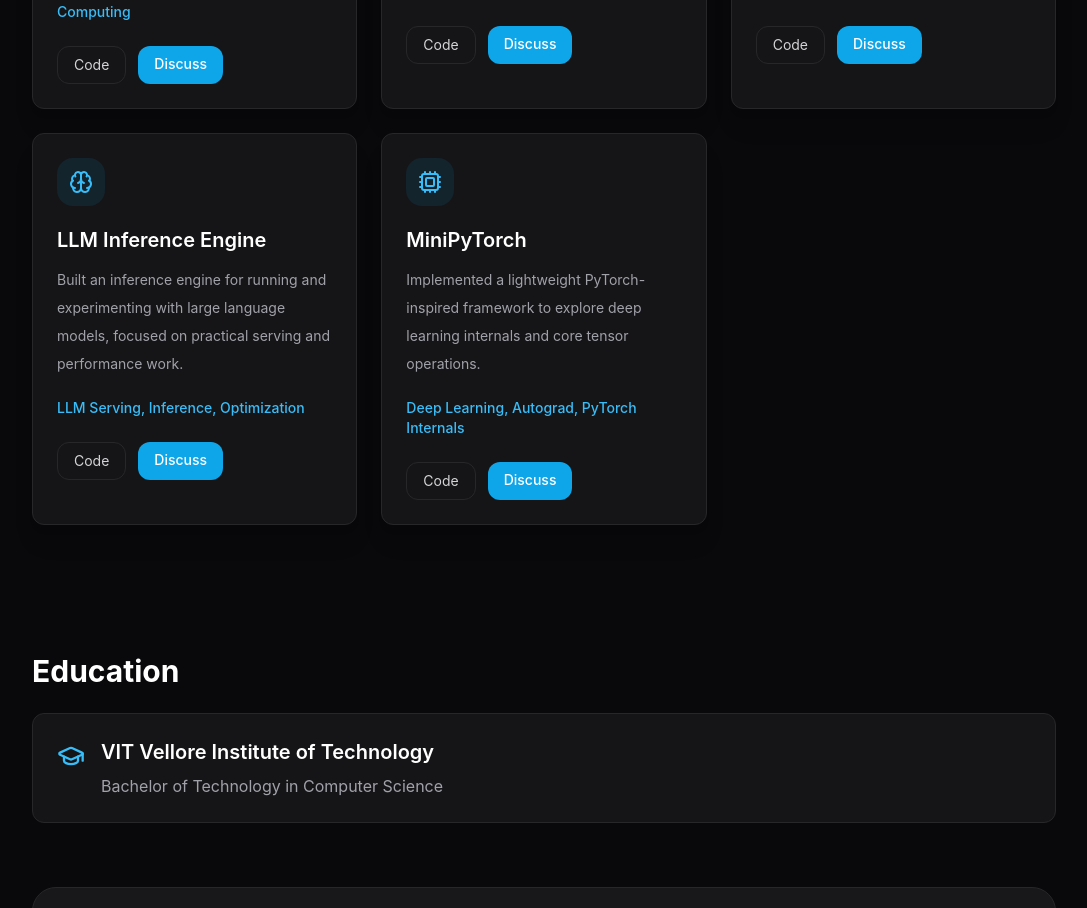
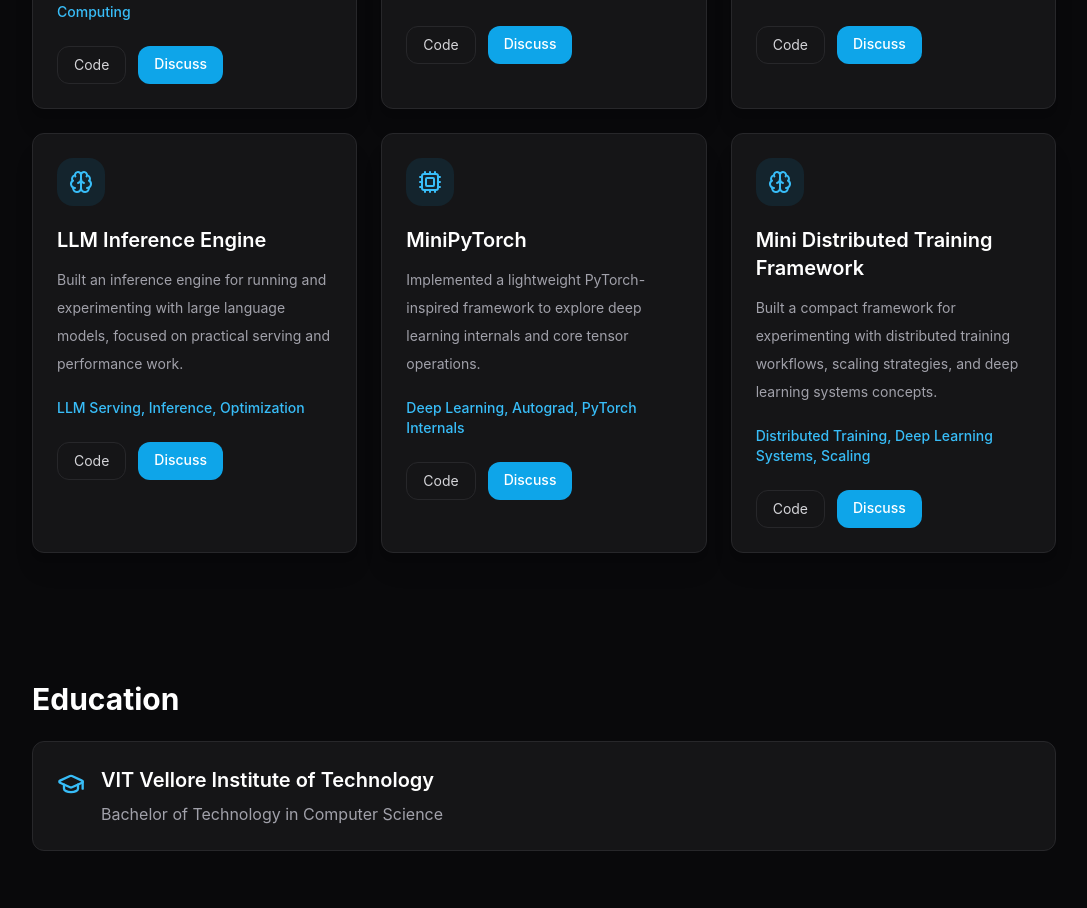
Before and after one commit to vaibhavviji2809-eng/portfolio, a React (Vite) app: page / in a window 1280 px wide. Shown: the part 2700-3608 px from the top of the page, without its empty margins (96-1183 px from the left). Built offline with nearby package versions, Linux system fonts and the light colour scheme.

Commit message:
Add mini distributed training framework project

```diff
--- a/src/Portfolio.tsx
+++ b/src/Portfolio.tsx
@@ -96,6 +96,13 @@ export default function Portfolio() {
       tech: "Deep Learning, Autograd, PyTorch Internals",
       repo: "https://github.com/vaibhavviji2809-eng/MiniPyTorch",
       icon: <Cpu className="h-6 w-6" />,
+    },
+    {
+      title: "Mini Distributed Training Framework",
+      desc: "Built a compact framework for experimenting with distributed training workflows, scaling strategies, and deep learning systems concepts.",
+      tech: "Distributed Training, Deep Learning Systems, Scaling",
+      repo: "https://github.com/vaibhavviji2809-eng/Mini-Distributed-Training-Framework",
+      icon: <Brain className="h-6 w-6" />,
     },
   ];
 
```
